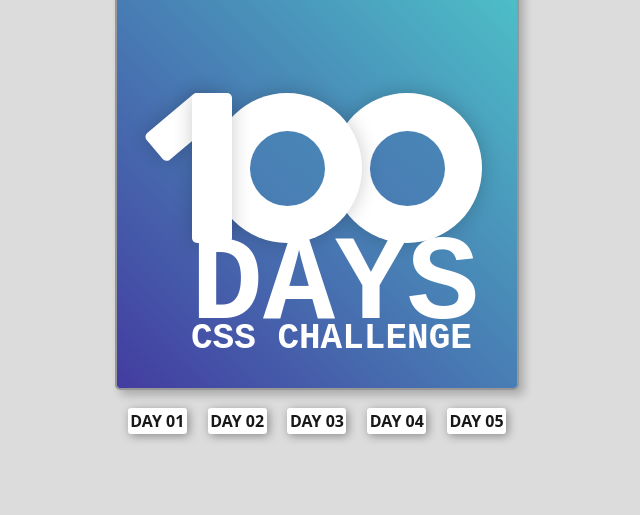
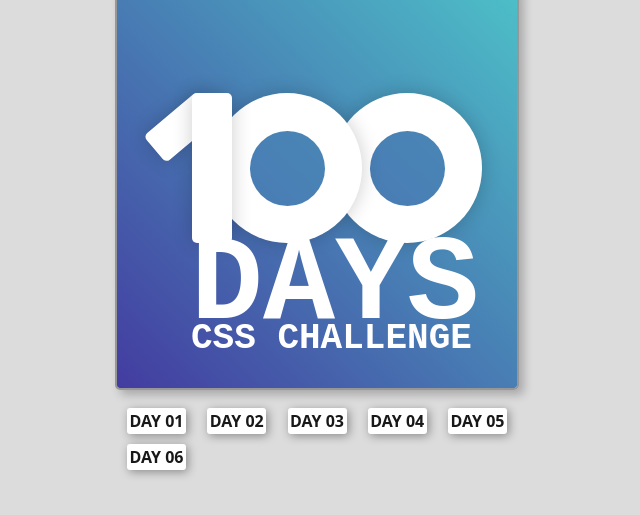
Before and after one commit to Sebastianbvm/CSS-Challenge, a plain HTML site: page index.html in a window 1280 px wide. Shown: the part 85-600 px from the top of the page, without its empty margins (323-963 px from the left). Drawn offline with Linux system fonts and the light colour scheme.

Commit message:
atualizei o index

```diff
--- a/index.html
+++ b/index.html
@@ -50,7 +50,7 @@
             height: auto;
             width: 400px;
             display: flex;
-            justify-content: space-evenly;
+            justify-content: space-between;
             margin-left: 50%;
             transform: translateX(-50%);
             flex-flow: row wrap;
@@ -62,6 +62,7 @@
             text-decoration: none;
             margin: 10px;
             margin-top: 20px;
+            margin-bottom: -10px;
             text-transform: uppercase;
             font-weight: bold;
             width: 70px;
@@ -87,6 +88,7 @@
             <a href="Day003/index.html" target="iframe">Day 03</a>
             <a href="Day004/index.html" target="iframe">Day 04</a>
             <a href="Day005/index.html" target="iframe">Day 05</a>
+            <a href="Day006/index.html" target="iframe">Day 06</a>
         </div>
     </div>
 </body>
```
